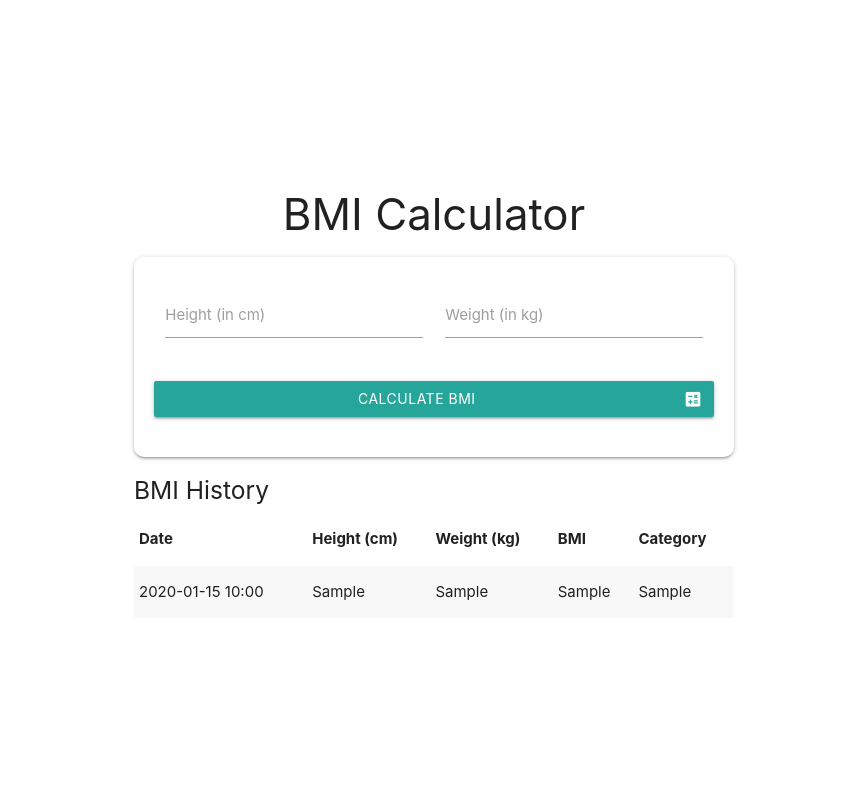
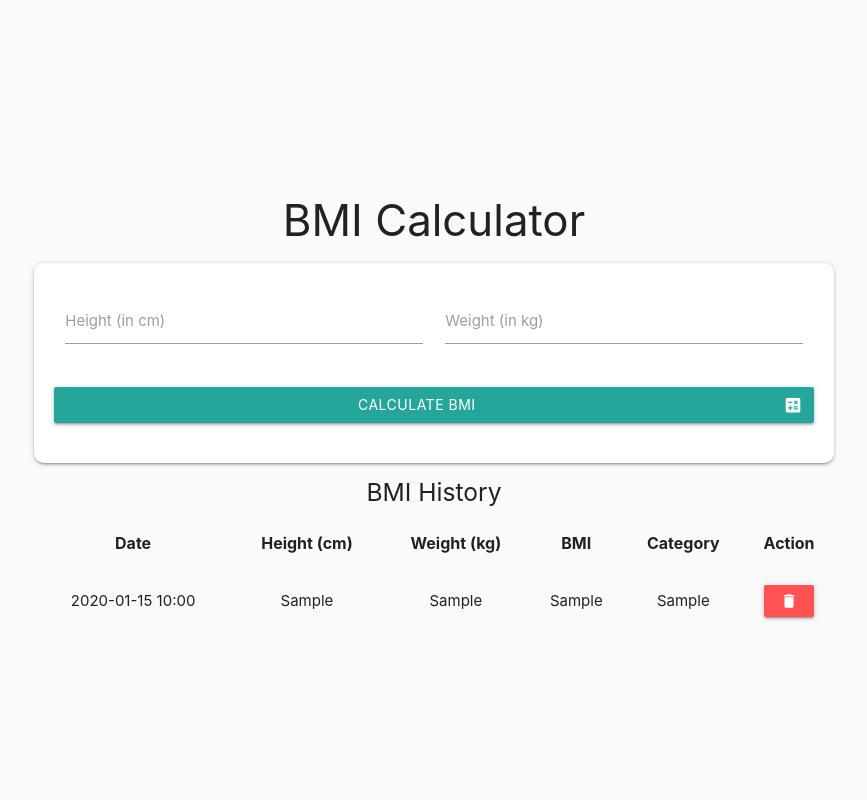
Before and after one commit to CJTan0503/WebMidterm, a PHP site: page /bmi_calculator.php in a window 1280 px wide. Shown: the whole page, without its empty margins (206-1073 px from the left). Run offline with PHP 8.4, Linux system fonts and the light colour scheme; the visitor is signed in with stand-in values (Sample User, id 1); tables that the repository leaves empty or names only in its code hold one stand-in row (values such as "Sample post").

Commit message:
Update bmi_calculator.php

```diff
--- a/bmi_calculator.php
+++ b/bmi_calculator.php
@@ -1,57 +1,4 @@
-<!DOCTYPE html>
-<html lang="en">
-
-<head>
-    <meta charset="UTF-8">
-    <meta name="viewport" content="width=device-width, initial-scale=1.0">
-    <title>BMI Calculator</title>
-    <!-- Materialize CSS -->
-    <link href="https://cdnjs.cloudflare.com/ajax/libs/materialize/1.0.0/css/materialize.min.css" rel="stylesheet">
-    <!-- Materialize Icons -->
-    <link href="https://fonts.googleapis.com/icon?family=Material+Icons" rel="stylesheet">
-    <style>
-        body {
-            display: flex;
-            flex-direction: column;
-            justify-content: center;
-            min-height: 100vh;
-            margin: 0;
-        }
-
-        .container {
-            max-width: 600px;
-            margin: auto;
-        }
-    </style>
-</head>
-
-<body>
-    <div class="container">
-        <h3 class="center-align">BMI Calculator</h3>
-        <div class="row z-depth-1" style="padding: 20px; border-radius: 10px;">
-            <form method="POST" action="">
-                <div class="row">
-                    <div class="input-field col s12 m6">
-                        <input id="height" type="number" name="height" step="0.01" required>
-                        <label for="height">Height (in cm)</label>
-                    </div>
-                    <div class="input-field col s12 m6">
-                        <input id="weight" type="number" name="weight" step="0.01" required>
-                        <label for="weight">Weight (in kg)</label>
-                    </div>
-                </div>
-                <div class="row">
-                    <button class="btn waves-effect waves-light col s12" type="submit" name="action">
-                        Calculate BMI
-                        <i class="material-icons right">calculate</i>
-                    </button>
-                </div>
-            </form>
-        </div>
-
-        <!-- Display Results -->
 <?php
-
 session_start();
 
 // Redirect to login if user is not logged in
@@ -59,6 +6,7 @@
     header("Location: login.php");
     exit();
 }
+
 // Database connection
 $mysqli = new mysqli("localhost", "root", "", "bmi_system");
 
@@ -77,101 +25,158 @@
 $name = $user['name'];
 $stmt->close();
 
-        // Debug session data
-        // echo "User ID: $user_id <br>";
-        // echo "User Name: $name <br>";
-        if ($_SERVER['REQUEST_METHOD'] == 'POST') {
-            // Get user input
+// Handle form submission and BMI calculation
+if ($_SERVER['REQUEST_METHOD'] == 'POST' && isset($_POST['height']) && isset($_POST['weight'])) {
     $height = (float) $_POST['height'];
     $weight = (float) $_POST['weight'];
 
     // Validate inputs
-            if ($height <= 0 || $weight <= 0) {
-                echo "<div class='card-panel red lighten-4'><strong>Error:</strong> Height and weight must be greater than zero.</div>";
-                return;
+    if ($height > 0 && $weight > 0) {
+        $bmi = round($weight / (($height / 100) * ($height / 100)), 2);
+
+        if ($bmi < 18.5) $bmiCategory = 'Underweight';
+        elseif ($bmi < 24.9) $bmiCategory = 'Normal weight';
+        elseif ($bmi < 29.9) $bmiCategory = 'Overweight';
+        else $bmiCategory = 'Obesity';
+
+        $stmt = $mysqli->prepare("INSERT INTO bmi_results (user_id, name, height, weight, bmi, category) VALUES (?, ?, ?, ?, ?, ?)");
+        $stmt->bind_param("isddds", $user_id, $name, $height, $weight, $bmi, $bmiCategory);
+        $stmt->execute();
+        $stmt->close();
+        header("Location: " . $_SERVER['PHP_SELF']);
+        exit();
+    } else {
+        echo "<div class='card-panel red lighten-4'>Please enter valid height and weight values!</div>";
+    }
 }
 
-            // Calculate BMI
-            $bmi = $weight / (($height / 100) * ($height / 100));
-            $bmi = round($bmi, 2);
-
-            // Determine BMI category
-            $bmiCategory = '';
-            if ($bmi < 18.5) {
-                $bmiCategory = 'Underweight';
-                $color = 'blue lighten-4';
-            } elseif ($bmi < 24.9) {
-                $bmiCategory = 'Normal weight';
-                $color = 'green lighten-4';
-            } elseif ($bmi < 29.9) {
-                $bmiCategory = 'Overweight';
-                $color = 'amber lighten-4';
-            } else {
-                $bmiCategory = 'Obesity';
-                $color = 'red lighten-4';
-            }
-
-            // Display Results
-            echo "<div class='card-panel $color'>
-                    <h5>Your BMI Results</h5>
-                    <p><strong>Height:</strong> $height cm</p>
-                    <p><strong>Weight:</strong> $weight kg</p>
-                    <p><strong>BMI:</strong> $bmi</p>
-                    <p><strong>Category:</strong> $bmiCategory</p>
-                </div>";
-
-            // Insert BMI result into the database
-            $stmt = $mysqli->prepare("INSERT INTO bmi_results (user_id, name, height, weight, bmi, category) VALUES (?, ?, ?, ?, ?, ?)");
-            $stmt->bind_param("isddds", $user_id, $name, $height, $weight, $bmi, $bmiCategory);
-
-            if ($stmt->execute()) {
-                echo "<div class='card-panel green lighten-4'>BMI data saved successfully!</div>";
-            } else {
-                echo "<div class='card-panel red lighten-4'>Error saving data: " . $stmt->error . "</div>";
-            }
-
+// Handle delete request
+if (isset($_POST['delete_id'])) {
+    $delete_id = (int) $_POST['delete_id'];
+    $stmt = $mysqli->prepare("DELETE FROM bmi_results WHERE id = ? AND user_id = ?");
+    $stmt->bind_param("ii", $delete_id, $user_id);
+    $stmt->execute();
+    $stmt->close();
+    header("Location: " . $_SERVER['PHP_SELF']);
+    exit();
 }
 ?>
 
-        <!-- History Section -->
+<!DOCTYPE html>
+<html lang="en">
+<head>
+    <meta charset="UTF-8">
+    <meta name="viewport" content="width=device-width, initial-scale=1.0">
+    <title>BMI Calculator</title>
+    <link href="https://cdnjs.cloudflare.com/ajax/libs/materialize/1.0.0/css/materialize.min.css" rel="stylesheet">
+    <link href="https://fonts.googleapis.com/icon?family=Material+Icons" rel="stylesheet">
+    <style>
+        body {
+            display: flex;
+            flex-direction: column;
+            justify-content: center;
+            min-height: 100vh;
+            margin: 0;
+            background-color: #fafafa;
+        }
+
+        .container {
+            max-width: 800px;
+            margin: 0 auto;
+        }
+
+        .table-header th {
+            font-size: 16px;
+            font-weight: bold;
+        }
+
+        table.striped tbody tr:nth-child(odd) {
+            background-color: #f9f9f9;
+        }
+
+        table.striped tbody tr:nth-child(even) {
+            background-color: #fff;
+        }
+
+        .btn-small {
+            background-color: #ff5252;
+        }
+
+        .btn-small:hover {
+            background-color: #e53935;
+        }
+    </style>
+</head>
+<body>
+    <div class="container">
+        <h3 class="center-align">BMI Calculator</h3>
+        <div class="card z-depth-1" style="padding: 20px; border-radius: 10px;">
+            <form method="POST" action="">
                 <div class="row">
-            <h5>BMI History</h5>
-            <table class="striped">
+                    <div class="input-field col s12 m6">
+                        <input id="height" type="number" name="height" step="0.01" required>
+                        <label for="height">Height (in cm)</label>
+                    </div>
+                    <div class="input-field col s12 m6">
+                        <input id="weight" type="number" name="weight" step="0.01" required>
+                        <label for="weight">Weight (in kg)</label>
+                    </div>
+                </div>
+                <div class="row center-align">
+                    <button class="btn waves-effect waves-light col s12" type="submit" name="action">
+                        Calculate BMI
+                        <i class="material-icons right">calculate</i>
+                    </button>
+                </div>
+            </form>
+        </div>
+
+        <h5 class="center-align">BMI History</h5>
+        <table class="striped centered">
             <thead>
-                    <tr>
+                <tr class="table-header">
                     <th>Date</th>
                     <th>Height (cm)</th>
                     <th>Weight (kg)</th>
                     <th>BMI</th>
                     <th>Category</th>
+                    <th>Action</th>
                 </tr>
             </thead>
             <tbody>
                 <?php
-                    // Fetch BMI history for the current user
-                    $history_stmt = $mysqli->prepare("SELECT * FROM bmi_results WHERE user_id = ? ORDER BY created_at DESC");
-                    $history_stmt->bind_param("i", $user_id);
-                    $history_stmt->execute();
-                    $history_result = $history_stmt->get_result();
+                $stmt = $mysqli->prepare("SELECT * FROM bmi_results WHERE user_id = ? ORDER BY created_at DESC");
+                $stmt->bind_param("i", $user_id);
+                $stmt->execute();
+                $result = $stmt->get_result();
 
-                    while ($row = $history_result->fetch_assoc()) {
+                if ($result->num_rows > 0) {
+                    while ($row = $result->fetch_assoc()) {
                         echo "<tr>";
                         echo "<td>" . date('Y-m-d H:i', strtotime($row['created_at'])) . "</td>";
-                        echo "<td>" . $row['height'] . "</td>";
-                        echo "<td>" . $row['weight'] . "</td>";
-                        echo "<td>" . $row['bmi'] . "</td>";
-                        echo "<td>" . $row['category'] . "</td>";
+                        echo "<td>{$row['height']}</td>";
+                        echo "<td>{$row['weight']}</td>";
+                        echo "<td>{$row['bmi']}</td>";
+                        echo "<td>{$row['category']}</td>";
+                        echo "<td>
+                                <form method='POST' style='margin:0;' onsubmit='return confirm(\"Are you sure you want to delete this record?\")'>
+                                    <input type='hidden' name='delete_id' value='{$row['id']}'>
+                                    <button type='submit' class='btn-small waves-effect waves-light'>
+                                        <i class='material-icons'>delete</i>
+                                    </button>
+                                </form>
+                              </td>";
                         echo "</tr>";
                     }
-                    $history_stmt->close();
+                } else {
+                    echo "<tr><td colspan='6'>No BMI history available.</td></tr>";
+                }
+                $stmt->close();
                 ?>
             </tbody>
         </table>
     </div>
-    </div>
 
-    <!-- Materialize JS -->
     <script src="https://cdnjs.cloudflare.com/ajax/libs/materialize/1.0.0/js/materialize.min.js"></script>
 </body>
-
 </html>
```
Lines whose indentation alone changed are shown as unchanged.
